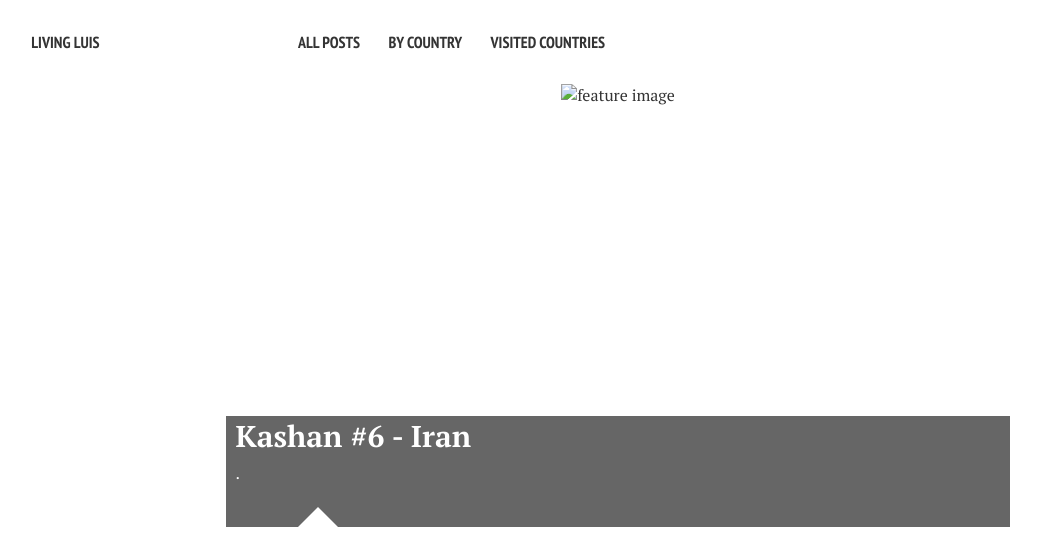
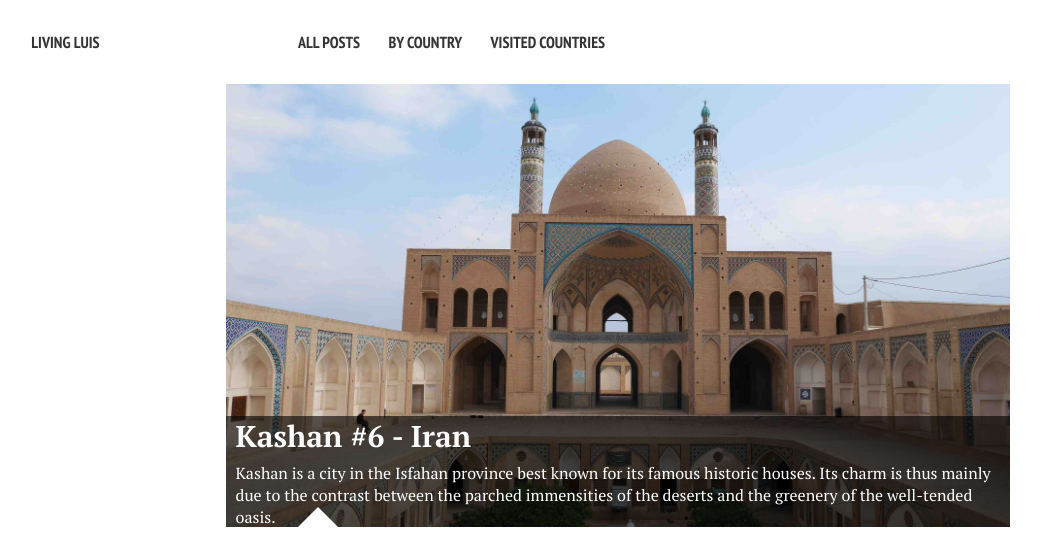
Before and after one commit to luiscspinho/luiscspinho.github.io, a Jekyll site: the page built from index.md, in a window 1280 px wide. Shown: the top 539 px of the page, without its empty margins (22-1063 px from the left). Built offline with Jekyll 4.4.1, drawn with Linux system fonts in a browser that asks for light colours; nearby versions of some CDN libraries; grey boxes are pictures that could not be loaded.

Commit message:
finish kashan

```diff
--- a/_posts/2019-03-27-Kashan.md
+++ b/_posts/2019-03-27-Kashan.md
@@ -3,41 +3,108 @@
 title: "Kashan #6 - Iran"
 author: luis
 modified:
-excerpt: "."
+excerpt: "Kashan is a city in the Isfahan province best known for its famous historic houses. Its charm is thus mainly due to the contrast between the parched immensities of the deserts and the greenery of the well-tended oasis."
 tags: [Iran, travel, backpacking, budget, middle east]
 idPost: 48
 image:
   feature: kashan.JPG
 ---
 
-Kashan is a city very close to <b><a href="{{site.url}}/Esfahan" target="_blank">Esfahan</a></b>. Many travellers bypass Kashan on their journeys through the country, and even though I had the time to visit it, I can totally understand why. Kashan is nice, but nothing spectacular like the more touristic <b><a href="{{site.url}}/Esfahan" target="_blank">Esfahan</a></b> / <b><a href="{{site.url}}/Yazd" target="_blank">Yazd</a></b> / <b><a href="{{site.url}}/Shiraz" target="_blank">Shiraz</a></b>.
+Kashan is a city very close to <b><a href="{{site.url}}/Esfahan" target="_blank">Esfahan</a></b>. Many travelers bypass Kashan on their journeys through the country, and even though I had the time to visit it, I can totally understand why. Kashan is nice, but nothing spectacular like the more touristy <b><a href="{{site.url}}/Esfahan" target="_blank">Esfahan</a></b> / <b><a href="{{site.url}}/Yazd" target="_blank">Yazd</a></b> / <b><a href="{{site.url}}/Shiraz" target="_blank">Shiraz</a></b>.
 
-I must say that the weather when I was there was not the best, but the city still didn't had the impact like others had in me. Sure there are beautiful and unique houses, and they're the main reason to visit Kashan, but that's about it.
+I must say that the weather when I was there was not the best, but the city still didn't have the impact like others had in me. Sure, there are beautiful and unique houses, and they're the main reason to visit Kashan, but that's about it.
 
 <figure>
 	<a href="../images/iran/kashan/kashan1.JPG"><img src="../images/blank.JPG" alt="" data-echo="../images/iran/kashan/kashan1.JPG"></a>
 	<figcaption>Welcome to Kashan, I guess?</figcaption>
 </figure>
 
-Kashan is small enough to walk to most of the main sites. When the bus left us in Kashan, it was pretty straightforward to get to our accomodation, <b>Hostel Green House</b>, a cozy but nothing fancy hostel. It did the job, but that's about it.
+Kashan is small enough to walk to most of the main sites. When the bus left us in Kashan, it was pretty straightforward to get to our accomodation, <b>Hostel Green House</b>, a cozy and nothing fancy hostel. It did the job, but that's about it.
 
+On my first day in Kashan, I went to explore the famous historical houses and finished the day with a <i>sunset tour</i> that my hostel proposed. This tour was actually very enjoyable, we visited the local <b>Jameh Mosque</b>, a historical house where women were working with clay and finally to watch a typical Iranian dance being rehearsed at night.
 
-<b><highlight><middle>The most beautiful mosques with world class hospitality. This is Esfahan.</middle></highlight></b>
+<figure>
+	<a href="../images/iran/kashan/kashan2.JPG"><img src="../images/blank.JPG" alt="" data-echo="../images/iran/kashan/kashan2.JPG"></a>
+	<figcaption>The <b>Jameh Mosque</b> of Kashan.</figcaption>
+</figure>
 
+<figure>
+	<a href="../images/iran/kashan/kashan3.JPG"><img src="../images/blank.JPG" alt="" data-echo="../images/iran/kashan/kashan3.JPG"></a>
+	<figcaption>One of the many historical houses.</figcaption>
+</figure>
 
+<figure>
+	<a href="../images/iran/kashan/kashan4.JPG"><img src="../images/blank.JPG" alt="" data-echo="../images/iran/kashan/kashan4.JPG"></a>
+	<figcaption>Rehearsing an Iranian dance.</figcaption>
+</figure>
+
+When it comes to the famous historical houses of Kashan, honestly, I didn't find them particularly amazing like the fame they have. Sure, they've some charm, but if you're coming to Kashan expecting to see something out of the ordinary, I think you'll be let down.
+
+They're also not free, and certainly not cheap for tourists. At the end of the day you'll have spent as much if not more what you pay to visit the stunning mosques of <b><a href="{{site.url}}/Esfahan" target="_blank">Esfahan</a></b>, which I don't think that anyone can compare the value between them.
+
+<figure>
+	<a href="../images/iran/kashan/kashan5.JPG"><img src="../images/blank.JPG" alt="" data-echo="../images/iran/kashan/kashan5.JPG"></a>
+	<figcaption>Historical house.</figcaption>
+</figure>
+
+<figure>
+	<a href="../images/iran/kashan/kashan6.JPG"><img src="../images/blank.JPG" alt="" data-echo="../images/iran/kashan/kashan6.JPG"></a>
+	<figcaption>Tabatabaei House.</figcaption>
+</figure>
+
+<figure>
+	<a href="../images/iran/kashan/kashan7.JPG"><img src="../images/blank.JPG" alt="" data-echo="../images/iran/kashan/kashan7.JPG"></a>
+	<figcaption>Inside Tabatabaei House.</figcaption>
+</figure>
+
+<figure>
+	<a href="../images/iran/kashan/kashan8.JPG"><img src="../images/blank.JPG" alt="" data-echo="../images/iran/kashan/kashan8.JPG"></a>
+	<figcaption>A traditional baths house.</figcaption>
+</figure>
+
+<figure>
+	<a href="../images/iran/kashan/kashan9.JPG"><img src="../images/blank.JPG" alt="" data-echo="../images/iran/kashan/kashan9.JPG"></a>
+	<figcaption>AqaBozorg house.</figcaption>
+</figure>
+
+One last thing to do before heading out of the city, is to visit <b>Abyaneh village</b>, 80km away from Kashan. The village is well known for its distinctive red hues and benched construction of traditional mud brick houses. The culture of Abyaneh has been largely preserved, with the few hundred residents speaking Middle Persian and dressing in traditional clothing.
+
+There are no local buses that run to <b>Abyaneh</b> though, you'll have to hire a car like I did. Every hostel should help you with this along with getting other travelers to split the costs of the journey.
+
+<figure>
+	<a href="../images/iran/kashan/kashan10.JPG"><img src="../images/blank.JPG" alt="" data-echo="../images/iran/kashan/kashan10.JPG"></a>
+	<figcaption>Arriving at Abyaneh village.</figcaption>
+</figure>
+
+<figure>
+	<a href="../images/iran/kashan/kashan11.JPG"><img src="../images/blank.JPG" alt="" data-echo="../images/iran/kashan/kashan11.JPG"></a>
+	<figcaption>Ash soup!</figcaption>
+</figure>
+
+<figure>
+	<a href="../images/iran/kashan/kashan12.JPG"><img src="../images/blank.JPG" alt="" data-echo="../images/iran/kashan/kashan12.JPG"></a>
+	<figcaption>The village is very well preserved.</figcaption>
+</figure>
+
+Kashan will definitely not be in my top 5 destinations or experiences in Iran. Since I had the time I didn't mind at all to stop there on my way up to the north, but if I had to detour just to stop there on purpose, I would be disappointed.
+
+<b><highlight><middle>Kashan will not be on my found memories of best experiences in Iran.</middle></highlight></b>
+
+My next destination would be the incredible <b>Alamut Valley</b> in the mountains north of <b><a href="{{site.url}}/Tehran" target="_blank">Tehran</a></b>. To get to <b><a href="{{site.url}}/Tehran" target="_blank">Tehran</a></b>, it's really easy with an hourly bus that departs from the Kashan's bus station. From <b><a href="{{site.url}}/Tehran" target="_blank">Tehran</a></b>, there are also hourly buses to <b>Qazvin</b>, where we got a pick up to our guest house in the mountains.
 
 
 <br>
 <h1>How to get there and away</h1>
 <ul>
 <li>Local bus from <a href="{{site.url}}/Esfahan" target="_blank">Esfahan</a> to Kashan, should take ~2.5 hours and departs from the North bus station. I took a Snapp to get there.</li>
-<li>.</li>
+<li>Local bus from the Kashan's bus station to Tehran, and from there to Qazvin. From here we took a pick up to our guest house.</li>
 </ul>
 
 <br>
 <h1>What to do/see</h1>
 <ul>
-<li>Hakim Mosque.</li>
+<li>Abyaneh Village.</li>
+<li>Historical houses.</li>
 </ul>
 
 <br>
```
Also changed, not shown: images/iran/kashan/kashan10.JPG (added), images/iran/kashan/kashan11.JPG (added), images/iran/kashan/kashan12.JPG (added), images/iran/kashan/kashan2.JPG (added), images/iran/kashan/kashan3.JPG (added), images/iran/kashan/kashan4.JPG (added), images/iran/kashan/kashan5.JPG (added), images/iran/kashan/kashan6.JPG (added), images/iran/kashan/kashan7.JPG (added), images/iran/kashan/kashan8.JPG (added), images/iran/kashan/kashan9.JPG (added), images/kashan.JPG (added).
